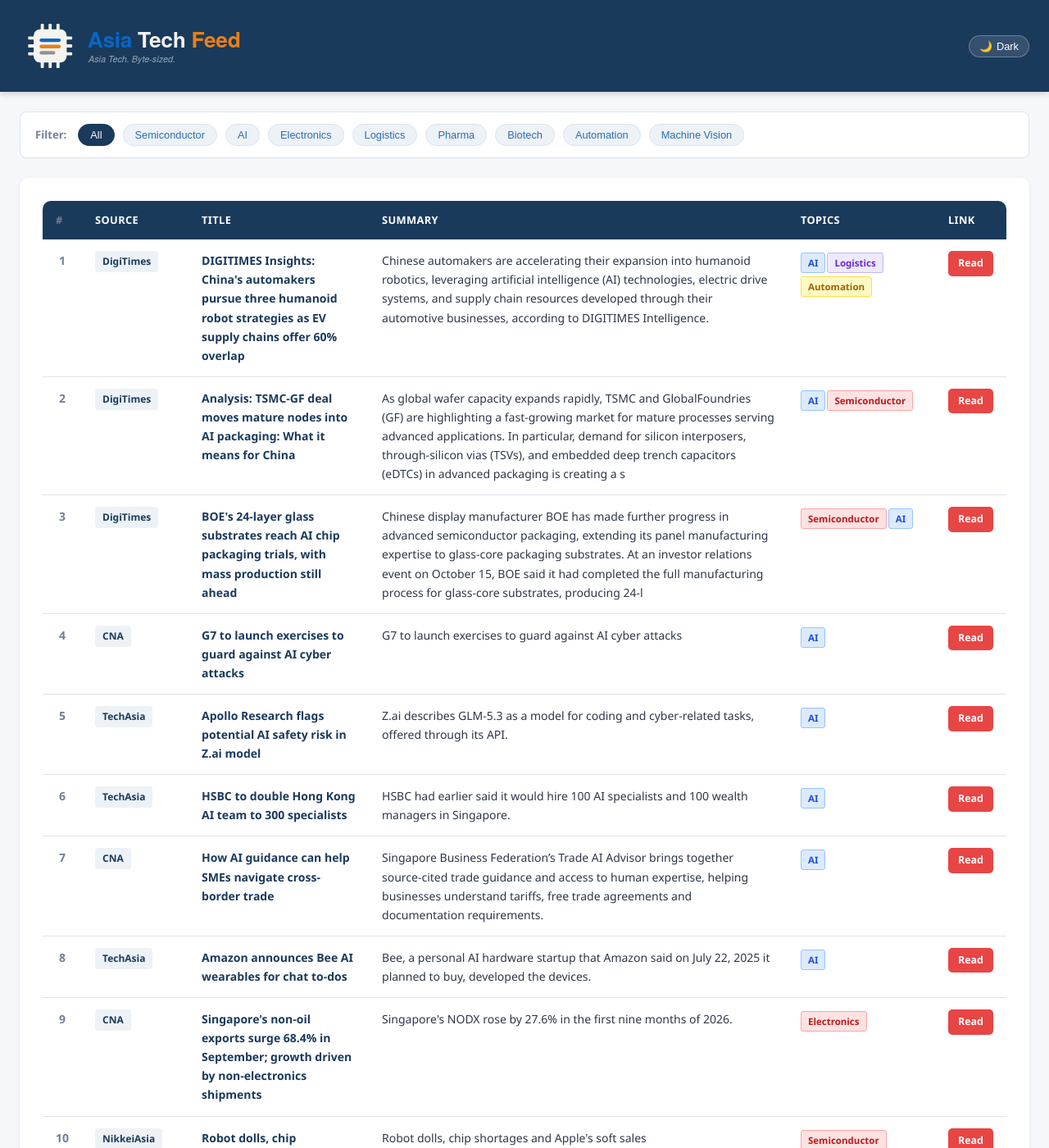
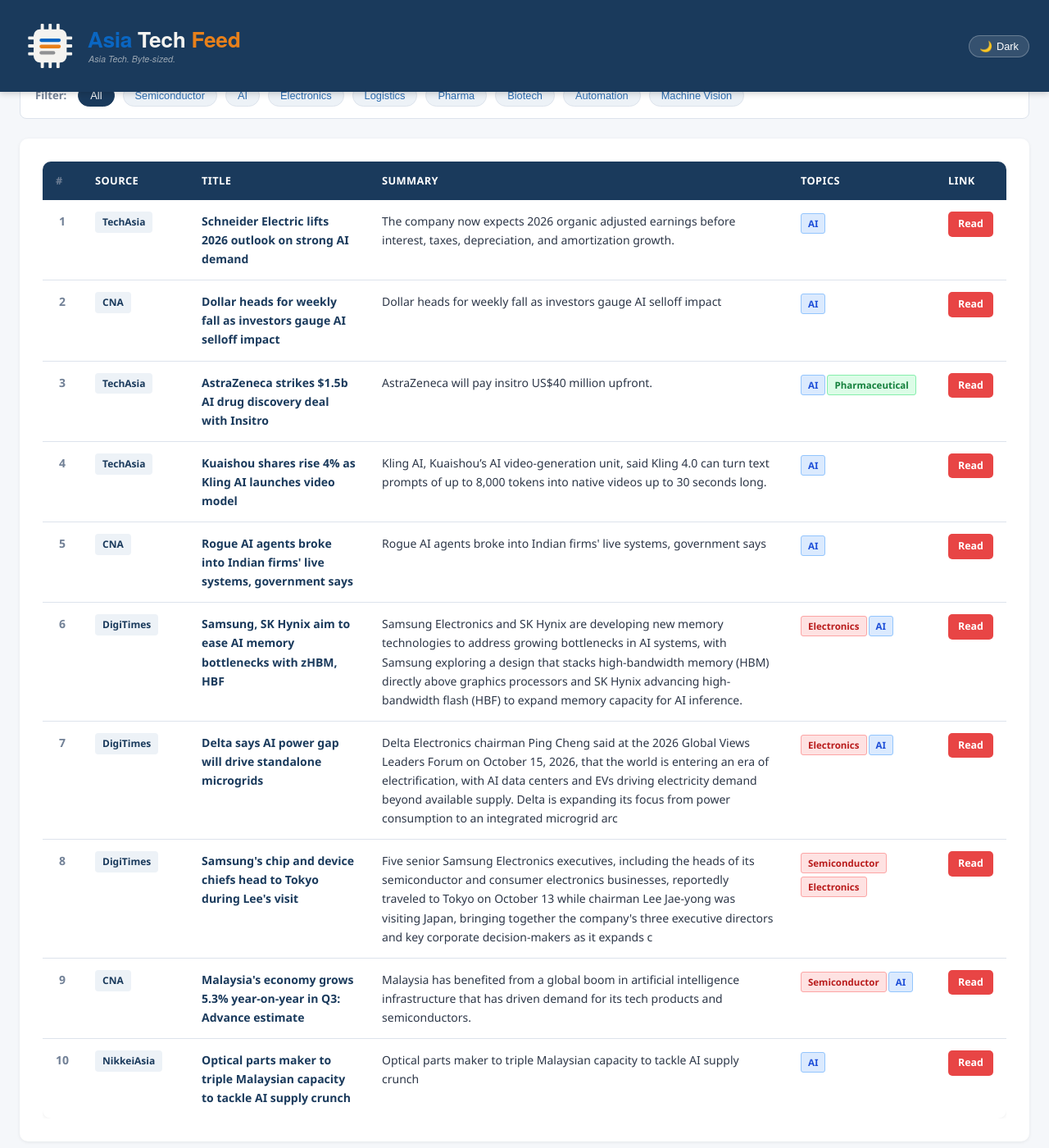
Before and after one commit to asiatechfeed/Asia-Tech-Feed, a Jekyll site: the page built from _posts/2026-10-16-asia-tech-news-digest.md, in a window 1280 px wide and 1400 px high, scrolled down 633 px. Shown: the whole window at 82% size. Built offline with Jekyll 4.4.1, drawn with Linux system fonts in a browser that asks for light colours; a script that is not in the unit is left out; some of the changed text lies outside the part shown.

Commit message:
📰 News digest 2026-10-16 (10 articles)

```diff
--- a/_posts/2026-10-16-asia-tech-news-digest.md
+++ b/_posts/2026-10-16-asia-tech-news-digest.md
@@ -1,16 +1,16 @@
 ---
 layout: post
 title: "Asia Tech News Digest - October 16, 2026"
-date: 2026-10-16 12:11:57 +0800
-articles_count: 11
+date: 2026-10-16 16:00:57 +0800
+articles_count: 10
 sources_count: 4
 sources: ["CNA", "DigiTimes", "NikkeiAsia", "TechAsia"]
 csv_file: /assets/data/news-2026-10-16.tsv
-featured_title: "DIGITIMES Insights: China's automakers pursue three humanoid robot strategies as EV supply chains offer 60% overlap"
-featured_url: "https://www.digitimes.com/news/a20261016PD218/china-automakers-humanoid-robot-robotics.html"
-featured_source: "DigiTimes"
-featured_summary: "Chinese automakers are accelerating their expansion into humanoid robotics, leveraging artificial intelligence (AI) technologies, electric drive systems, and supply chain resources developed through their automotive businesses, according to DIGITIMES Intelligence."
-featured_image: "https://img.digitimes.com/newsshow/20261016pd218_files/2_b.jpg"
+featured_title: "Schneider Electric lifts 2026 outlook on strong AI demand"
+featured_url: "https://www.techinasia.com/foxconn-schneider-electric-team-up-on-ai-data-centers"
+featured_source: "TechAsia"
+featured_summary: "The company now expects 2026 organic adjusted earnings before interest, taxes, depreciation, and amortization growth."
+featured_image: ""
 ---
 
 <table class="news-table">
@@ -27,91 +27,83 @@ featured_image: "https://img.digitimes.com/newsshow/20261016pd218_files/2_b.jpg"
 <tbody>
 <tr>
   <td class="col-num">1</td>
-  <td class="col-source"><span class="source-badge">DigiTimes</span></td>
-  <td class="col-title"><span class="article-title">DIGITIMES Insights: China's automakers pursue three humanoid robot strategies as EV supply chains offer 60% overlap</span></td>
-  <td class="col-summary">Chinese automakers are accelerating their expansion into humanoid robotics, leveraging artificial intelligence (AI) technologies, electric drive systems, and supply chain resources developed through their automotive businesses, according to DIGITIMES Intelligence.</td>
-  <td class="col-tags"><span class="tag ai">AI</span><span class="tag logis">Logistics</span><span class="tag auto">Automation</span></td>
-  <td class="col-link"><a class="btn-link" href="https://www.digitimes.com/news/a20261016PD218/china-automakers-humanoid-robot-robotics.html" target="_blank" rel="noopener">Read</a></td>
+  <td class="col-source"><span class="source-badge">TechAsia</span></td>
+  <td class="col-title"><span class="article-title">Schneider Electric lifts 2026 outlook on strong AI demand</span></td>
+  <td class="col-summary">The company now expects 2026 organic adjusted earnings before interest, taxes, depreciation, and amortization growth.</td>
+  <td class="col-tags"><span class="tag ai">AI</span></td>
+  <td class="col-link"><a class="btn-link" href="https://www.techinasia.com/foxconn-schneider-electric-team-up-on-ai-data-centers" target="_blank" rel="noopener">Read</a></td>
 </tr>
 <tr>
   <td class="col-num">2</td>
-  <td class="col-source"><span class="source-badge">DigiTimes</span></td>
-  <td class="col-title"><span class="article-title">Analysis: TSMC-GF deal moves mature nodes into AI packaging: What it means for China</span></td>
-  <td class="col-summary">As global wafer capacity expands rapidly, TSMC and GlobalFoundries (GF) are highlighting a fast-growing market for mature processes serving advanced applications. In particular, demand for silicon interposers, through-silicon vias (TSVs), and embedded deep trench capacitors (eDTCs) in advanced packaging is creating a s</td>
-  <td class="col-tags"><span class="tag ai">AI</span><span class="tag semi">Semiconductor</span></td>
-  <td class="col-link"><a class="btn-link" href="https://www.digitimes.com/news/a20261016PD220/capacity-globalfoundries-packaging-tsmc-wafer.html" target="_blank" rel="noopener">Read</a></td>
+  <td class="col-source"><span class="source-badge">CNA</span></td>
+  <td class="col-title"><span class="article-title">Dollar heads for weekly fall as investors gauge AI selloff impact</span></td>
+  <td class="col-summary">Dollar heads for weekly fall as investors gauge AI selloff impact</td>
+  <td class="col-tags"><span class="tag ai">AI</span></td>
+  <td class="col-link"><a class="btn-link" href="https://www.channelnewsasia.com/business/dollar-heads-weekly-fall-investors-gauge-ai-selloff-impact-6464556" target="_blank" rel="noopener">Read</a></td>
 </tr>
 <tr>
   <td class="col-num">3</td>
-  <td class="col-source"><span class="source-badge">DigiTimes</span></td>
-  <td class="col-title"><span class="article-title">BOE's 24-layer glass substrates reach AI chip packaging trials, with mass production still ahead</span></td>
-  <td class="col-summary">Chinese display manufacturer BOE has made further progress in advanced semiconductor packaging, extending its panel manufacturing expertise to glass-core packaging substrates. At an investor relations event on October 15, BOE said it had completed the full manufacturing process for glass-core substrates, producing 24-l</td>
-  <td class="col-tags"><span class="tag semi">Semiconductor</span><span class="tag ai">AI</span></td>
-  <td class="col-link"><a class="btn-link" href="https://www.digitimes.com/news/a20261016PD228/boe-packaging-production-display-ai-chip.html" target="_blank" rel="noopener">Read</a></td>
+  <td class="col-source"><span class="source-badge">TechAsia</span></td>
+  <td class="col-title"><span class="article-title">AstraZeneca strikes $1.5b AI drug discovery deal with Insitro</span></td>
+  <td class="col-summary">AstraZeneca will pay insitro US$40 million upfront.</td>
+  <td class="col-tags"><span class="tag ai">AI</span><span class="tag bio">Pharmaceutical</span></td>
+  <td class="col-link"><a class="btn-link" href="https://www.techinasia.com/israeli-biotech-firm-cassidy-bio-raises-8m-for-ai-gene-therapies" target="_blank" rel="noopener">Read</a></td>
 </tr>
 <tr>
   <td class="col-num">4</td>
-  <td class="col-source"><span class="source-badge">CNA</span></td>
-  <td class="col-title"><span class="article-title">G7 to launch exercises to guard against AI cyber attacks</span></td>
-  <td class="col-summary">G7 to launch exercises to guard against AI cyber attacks</td>
+  <td class="col-source"><span class="source-badge">TechAsia</span></td>
+  <td class="col-title"><span class="article-title">Kuaishou shares rise 4% as Kling AI launches video model</span></td>
+  <td class="col-summary">Kling AI, Kuaishou’s AI video-generation unit, said Kling 4.0 can turn text prompts of up to 8,000 tokens into native videos up to 30 seconds long.</td>
   <td class="col-tags"><span class="tag ai">AI</span></td>
-  <td class="col-link"><a class="btn-link" href="https://www.channelnewsasia.com/business/g7-launch-exercises-guard-against-ai-cyber-attacks-6464781" target="_blank" rel="noopener">Read</a></td>
+  <td class="col-link"><a class="btn-link" href="https://www.techinasia.com/kuaishous-kling-ai-seeks-2b-18b-valuation" target="_blank" rel="noopener">Read</a></td>
 </tr>
 <tr>
   <td class="col-num">5</td>
-  <td class="col-source"><span class="source-badge">TechAsia</span></td>
-  <td class="col-title"><span class="article-title">Apollo Research flags potential AI safety risk in Z.ai model</span></td>
-  <td class="col-summary">Z.ai describes GLM-5.3 as a model for coding and cyber-related tasks, offered through its API.</td>
+  <td class="col-source"><span class="source-badge">CNA</span></td>
+  <td class="col-title"><span class="article-title">Rogue AI agents broke into Indian firms' live systems, government says</span></td>
+  <td class="col-summary">Rogue AI agents broke into Indian firms' live systems, government says</td>
   <td class="col-tags"><span class="tag ai">AI</span></td>
-  <td class="col-link"><a class="btn-link" href="https://www.techinasia.com/nvidiabacked-ai-startup-reflection-unveils-beam-model" target="_blank" rel="noopener">Read</a></td>
+  <td class="col-link"><a class="btn-link" href="https://www.channelnewsasia.com/asia/rogue-ai-agents-indian-firms-live-systems-6465256" target="_blank" rel="noopener">Read</a></td>
 </tr>
 <tr>
   <td class="col-num">6</td>
-  <td class="col-source"><span class="source-badge">TechAsia</span></td>
-  <td class="col-title"><span class="article-title">HSBC to double Hong Kong AI team to 300 specialists</span></td>
-  <td class="col-summary">HSBC had earlier said it would hire 100 AI specialists and 100 wealth managers in Singapore.</td>
-  <td class="col-tags"><span class="tag ai">AI</span></td>
-  <td class="col-link"><a class="btn-link" href="https://www.techinasia.com/hsbc-weighs-20000-job-cuts-as-ai-reshapes-operations" target="_blank" rel="noopener">Read</a></td>
+  <td class="col-source"><span class="source-badge">DigiTimes</span></td>
+  <td class="col-title"><span class="article-title">Samsung, SK Hynix aim to ease AI memory bottlenecks with zHBM, HBF</span></td>
+  <td class="col-summary">Samsung Electronics and SK Hynix are developing new memory technologies to address growing bottlenecks in AI systems, with Samsung exploring a design that stacks high-bandwidth memory (HBM) directly above graphics processors and SK Hynix advancing high-bandwidth flash (HBF) to expand memory capacity for AI inference.</td>
+  <td class="col-tags"><span class="tag semi">Electronics</span><span class="tag ai">AI</span></td>
+  <td class="col-link"><a class="btn-link" href="https://www.digitimes.com/news/a20261016PD214/samsung-sk-hynix-hbm-data-capacity.html" target="_blank" rel="noopener">Read</a></td>
 </tr>
 <tr>
   <td class="col-num">7</td>
-  <td class="col-source"><span class="source-badge">CNA</span></td>
-  <td class="col-title"><span class="article-title">How AI guidance can help SMEs navigate cross-border trade</span></td>
-  <td class="col-summary">Singapore Business Federation’s Trade AI Advisor brings together source-cited trade guidance and access to human expertise, helping businesses understand tariffs, free trade agreements and documentation requirements.</td>
-  <td class="col-tags"><span class="tag ai">AI</span></td>
-  <td class="col-link"><a class="btn-link" href="https://www.channelnewsasia.com/brand-studio/how-ai-guidance-can-help-smes-navigate-cross-border-trade-6461266" target="_blank" rel="noopener">Read</a></td>
+  <td class="col-source"><span class="source-badge">DigiTimes</span></td>
+  <td class="col-title"><span class="article-title">Delta says AI power gap will drive standalone microgrids</span></td>
+  <td class="col-summary">Delta Electronics chairman Ping Cheng said at the 2026 Global Views Leaders Forum on October 15, 2026, that the world is entering an era of electrification, with AI data centers and EVs driving electricity demand beyond available supply. Delta is expanding its focus from power consumption to an integrated microgrid arc</td>
+  <td class="col-tags"><span class="tag semi">Electronics</span><span class="tag ai">AI</span></td>
+  <td class="col-link"><a class="btn-link" href="https://www.digitimes.com/news/a20261016PD238/delta-electronics-electricity-micro-grid-2026.html" target="_blank" rel="noopener">Read</a></td>
 </tr>
 <tr>
   <td class="col-num">8</td>
-  <td class="col-source"><span class="source-badge">TechAsia</span></td>
-  <td class="col-title"><span class="article-title">Amazon announces Bee AI wearables for chat to-dos</span></td>
-  <td class="col-summary">Bee, a personal AI hardware startup that Amazon said on July 22, 2025 it planned to buy, developed the devices.</td>
-  <td class="col-tags"><span class="tag ai">AI</span></td>
-  <td class="col-link"><a class="btn-link" href="https://www.techinasia.com/amazon-begins-alexa-early-access-rollout-india" target="_blank" rel="noopener">Read</a></td>
+  <td class="col-source"><span class="source-badge">DigiTimes</span></td>
+  <td class="col-title"><span class="article-title">Samsung's chip and device chiefs head to Tokyo during Lee's visit</span></td>
+  <td class="col-summary">Five senior Samsung Electronics executives, including the heads of its semiconductor and consumer electronics businesses, reportedly traveled to Tokyo on October 13 while chairman Lee Jae-yong was visiting Japan, bringing together the company's three executive directors and key corporate decision-makers as it expands c</td>
+  <td class="col-tags"><span class="tag semi">Semiconductor</span><span class="tag semi">Electronics</span></td>
+  <td class="col-link"><a class="btn-link" href="https://www.digitimes.com/news/a20261016VL210/samsung-japan-packaging-materials.html" target="_blank" rel="noopener">Read</a></td>
 </tr>
 <tr>
   <td class="col-num">9</td>
   <td class="col-source"><span class="source-badge">CNA</span></td>
-  <td class="col-title"><span class="article-title">Singapore's non-oil exports surge 68.4% in September; growth driven by non-electronics shipments</span></td>
-  <td class="col-summary">Singapore's NODX rose by 27.6% in the first nine months of 2026.</td>
-  <td class="col-tags"><span class="tag semi">Electronics</span></td>
-  <td class="col-link"><a class="btn-link" href="https://www.channelnewsasia.com/singapore/non-oil-exports-nodx-september-2026-6464416" target="_blank" rel="noopener">Read</a></td>
+  <td class="col-title"><span class="article-title">Malaysia's economy grows 5.3% year-on-year in Q3: Advance estimate</span></td>
+  <td class="col-summary">Malaysia has benefited from a global boom in artificial intelligence infrastructure that has driven demand for its tech products and semiconductors.</td>
+  <td class="col-tags"><span class="tag semi">Semiconductor</span><span class="tag ai">AI</span></td>
+  <td class="col-link"><a class="btn-link" href="https://www.channelnewsasia.com/business/malaysia-economy-growth-q3-official-advance-estimate-6464966" target="_blank" rel="noopener">Read</a></td>
 </tr>
 <tr>
   <td class="col-num">10</td>
   <td class="col-source"><span class="source-badge">NikkeiAsia</span></td>
-  <td class="col-title"><span class="article-title">Robot dolls, chip shortages and Apple's soft sales</span></td>
-  <td class="col-summary">Robot dolls, chip shortages and Apple's soft sales</td>
-  <td class="col-tags"><span class="tag semi">Semiconductor</span><span class="tag auto">Automation</span></td>
-  <td class="col-link"><a class="btn-link" href="https://asia.nikkei.com/techasia/robot-dolls-chip-shortages-and-apple-s-soft-sales2" target="_blank" rel="noopener">Read</a></td>
-</tr>
-<tr>
-  <td class="col-num">11</td>
-  <td class="col-source"><span class="source-badge">NikkeiAsia</span></td>
-  <td class="col-title"><span class="article-title">Mazda brings part of its supply chain back to Japan with help from robots</span></td>
-  <td class="col-summary">Mazda brings part of its supply chain back to Japan with help from robots</td>
-  <td class="col-tags"><span class="tag logis">Logistics</span><span class="tag auto">Automation</span></td>
-  <td class="col-link"><a class="btn-link" href="https://asia.nikkei.com/business/automobiles/mazda-brings-part-of-its-supply-chain-back-to-japan-with-help-from-robots" target="_blank" rel="noopener">Read</a></td>
+  <td class="col-title"><span class="article-title">Optical parts maker to triple Malaysian capacity to tackle AI supply crunch</span></td>
+  <td class="col-summary">Optical parts maker to triple Malaysian capacity to tackle AI supply crunch</td>
+  <td class="col-tags"><span class="tag ai">AI</span></td>
+  <td class="col-link"><a class="btn-link" href="https://asia.nikkei.com/spotlight/supply-chain/optical-parts-maker-to-triple-malaysian-capacity-to-tackle-ai-supply-crunch" target="_blank" rel="noopener">Read</a></td>
 </tr>
 </tbody>
 </table>
```
Also changed, not shown: _data/seen_urls.json (+11 -1 lines), _digest_meta.json (+22 -22 lines), assets/data/news-2026-10-16.tsv (+10 -11 lines), assets/data/search-index.json.
